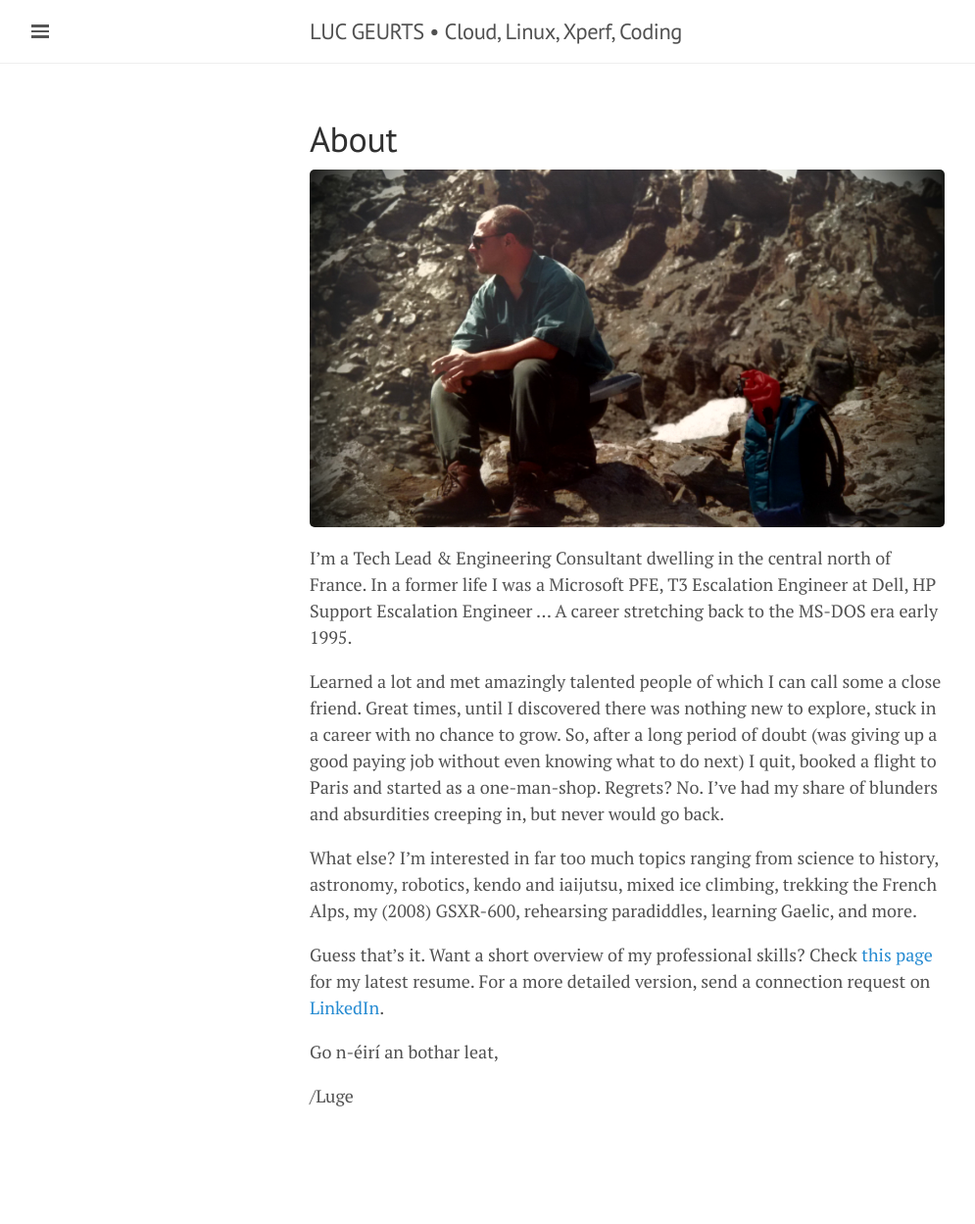
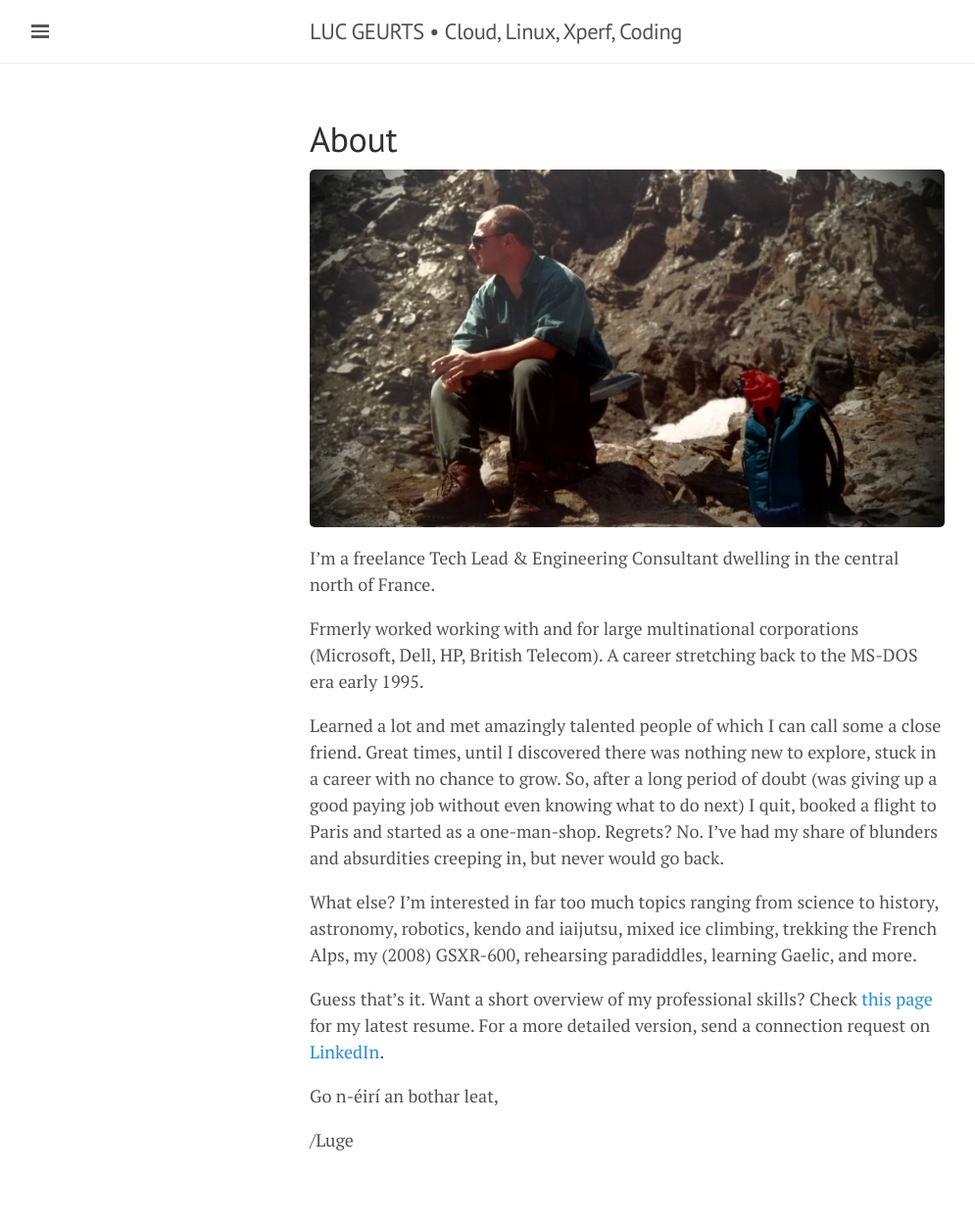
Before and after one commit to lgeurts/lgeurts.github.io, a Jekyll site: the page built from about.md, in a window 1280 px wide. Shown: the whole page at 98% size, without its empty margins (0-995 px from the left). Built offline with Jekyll 4.4.1, drawn with Linux system fonts in a browser that asks for light colours; nearby versions of some CDN libraries; before the commit the page ends 1204 px from its top, so only the background shows below that.

Commit message:
Update about.md

```diff
--- a/about.md
+++ b/about.md
@@ -5,7 +5,9 @@ title: About
 
 ![KNAV Austria](/assets/C2ADV01.jpg)
 
-I'm a Tech Lead & Engineering Consultant dwelling in the central north of France. In a former life I was a Microsoft PFE, T3 Escalation Engineer at Dell, HP Support Escalation Engineer ... A career stretching back to the MS-DOS era early 1995.
+I'm a freelance Tech Lead & Engineering Consultant dwelling in the central north of France.
+
+Frmerly worked working with and for large multinational corporations (Microsoft, Dell, HP, British Telecom). A career stretching back to the MS-DOS era early 1995.
 
 Learned a lot and met amazingly talented people of which I can call some a close friend. Great times, until I discovered there was nothing new to explore, stuck in a career with no chance to grow. So, after a long period of doubt (was giving up a good paying job without even knowing what to do next) I quit, booked a flight to Paris and started as a one-man-shop. Regrets? No. I've had my share of blunders and absurdities creeping in, but never would go back.
 
```
